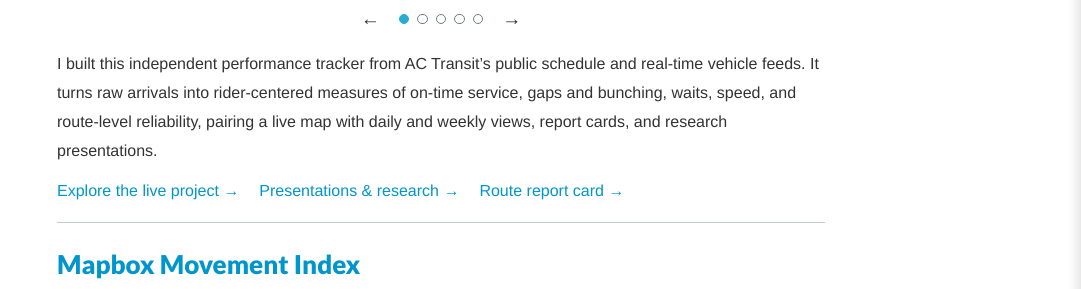
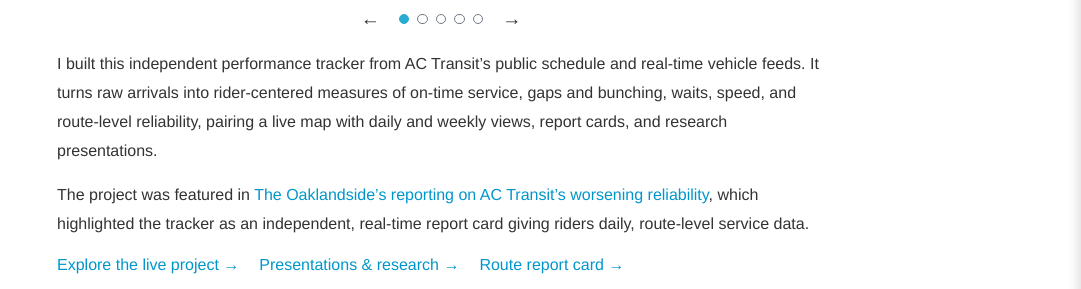
Before and after one commit to kuanb/kuanb.github.io, a Jekyll site: the page built from about.md, in a window 1280 px wide and 900 px high, scrolled down 973 px, cut to the strip 74-363 px from the top of the window. Shown: the whole strip, without its empty margins (199-1280 px from the left). Built offline with Jekyll 4.4.1, drawn with Linux system fonts in a browser that asks for light colours.

Commit message:
Add Oaklandside coverage to AC Transit project

```diff
--- a/about.md
+++ b/about.md
@@ -63,6 +63,8 @@
 </div>
 
 I built this independent performance tracker from AC Transit’s public schedule and real-time vehicle feeds. It turns raw arrivals into rider-centered measures of on-time service, gaps and bunching, waits, speed, and route-level reliability, pairing a live map with daily and weekly views, report cards, and research presentations.
+
+The project was featured in [The Oaklandside’s reporting on AC Transit’s worsening reliability](https://oaklandside.org/2026/09/24/ac-transit-buses-delay-unreliable-canceled-rides-2026/), which highlighted the tracker as an independent, real-time report card giving riders daily, route-level service data.
 
 <p class="project-links"><a href="https://ac-transit.com/">Explore the live project&nbsp;&#8594;</a><a href="https://ac-transit.com/presentations/">Presentations &amp; research&nbsp;&#8594;</a><a href="https://ac-transit.com/report-card/">Route report card&nbsp;&#8594;</a></p>
 
```
